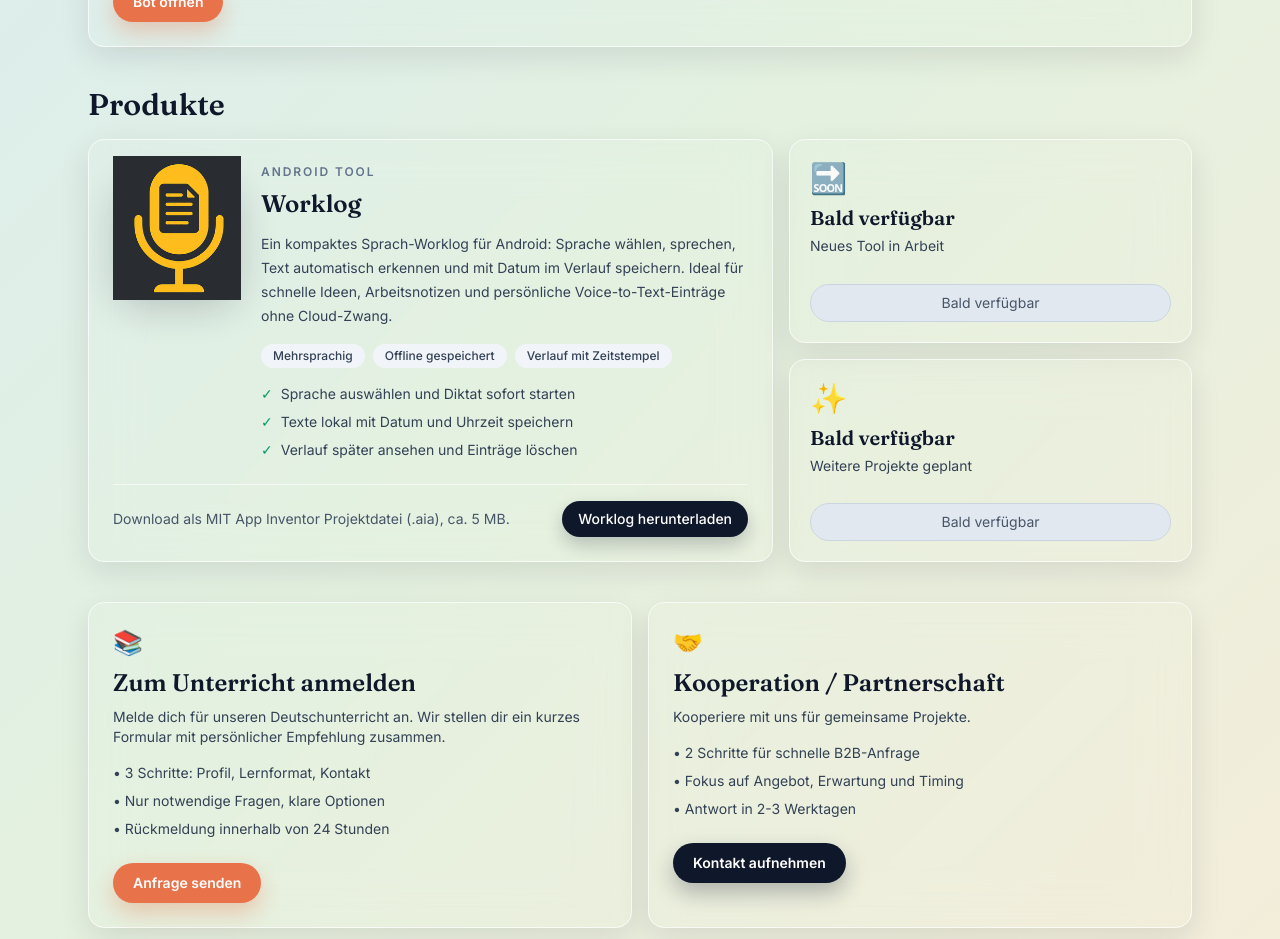
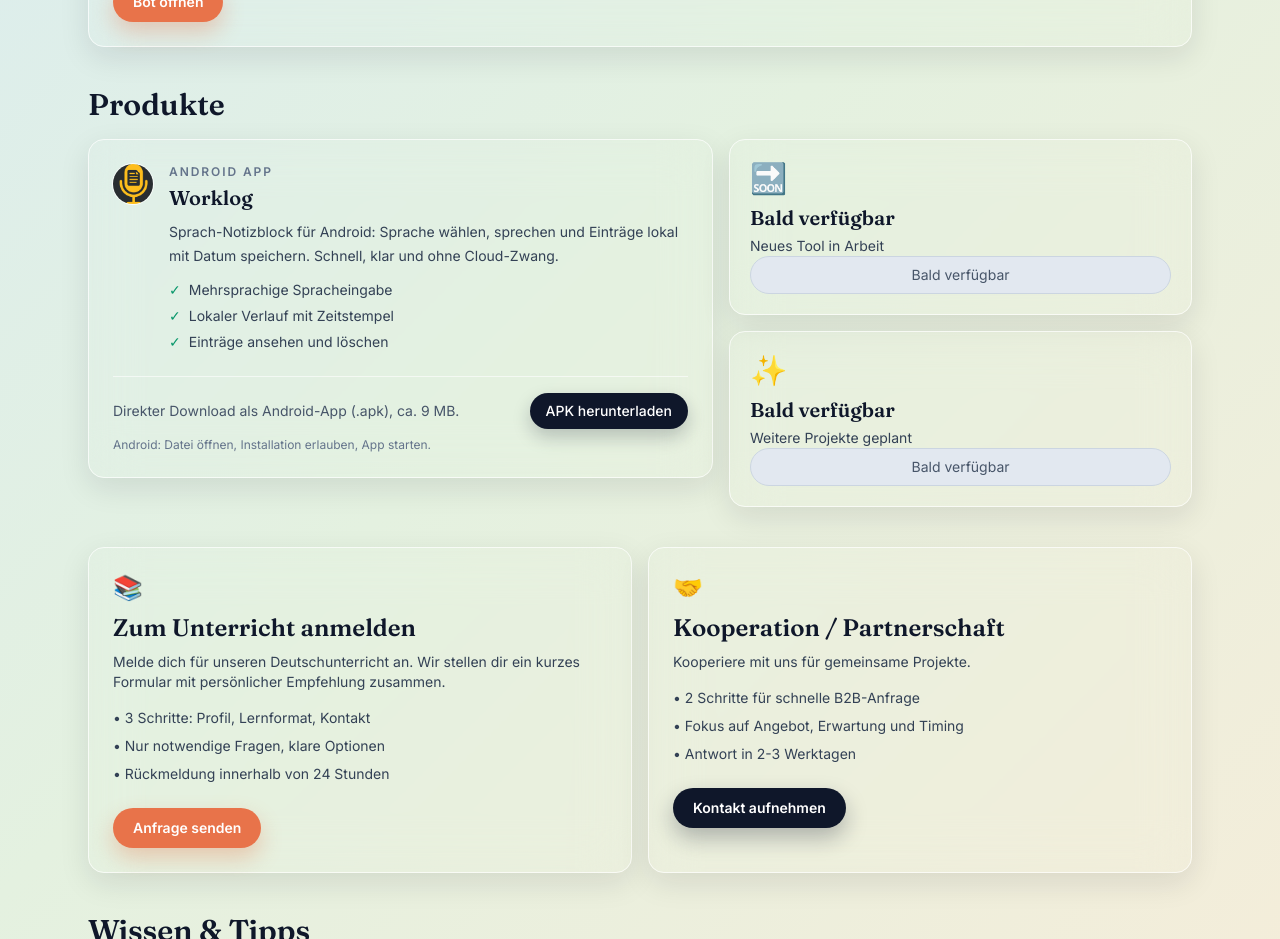
Before and after one commit to Valerii-S84/quiz-arena, a Next.js app in the folder frontend/: page / in a window 1280 px wide. Shown: the part 820-1759 px from the top of the page. Built offline with nearby package versions, Linux system fonts and the light colour scheme; no server answers.

Commit message:
feat(frontend): compact worklog card and switch download to apk

```diff
--- a/frontend/app/(public)/page.tsx
+++ b/frontend/app/(public)/page.tsx
@@ -19,7 +19,7 @@ const TELEGRAM_CHANNEL_URL =
 const BOT_LOGO_PATH = "/logo/bot-logo.jpg";
 const CHANNEL_LOGO_PATH = "/logo/channel-logo.jpg";
 const WORKLOG_LOGO_PATH = "/products/worklog/logo.png";
-const WORKLOG_DOWNLOAD_PATH = "/downloads/worklog/direct-hoofdrapport.aia";
+const WORKLOG_DOWNLOAD_PATH = "/downloads/worklog/direct-hoofdrapport.apk";
 
 const GLASS_CARD_CLASS =
   "rounded-2xl border border-white/70 bg-white/74 shadow-[0_10px_30px_rgba(15,23,42,0.10)] backdrop-blur-xl transition-all duration-200 hover:-translate-y-0.5 hover:shadow-[0_16px_38px_rgba(15,23,42,0.16)]";
@@ -339,49 +339,39 @@ export default function PublicHomePage() {
 
         <section className="mt-10">
           <h2 className="text-3xl font-semibold text-slate-900">Produkte</h2>
-          <div className="mt-4 grid gap-4 lg:grid-cols-[minmax(0,1.7fr)_minmax(0,1fr)]">
+          <div className="mt-4 grid gap-4 lg:grid-cols-[minmax(0,1.35fr)_minmax(0,1fr)] lg:items-start">
             <article className={`${GLASS_CARD_CLASS} p-5 sm:p-6`}>
-              <div className="flex flex-col gap-5 sm:flex-row sm:items-start">
-                <div className="mx-auto flex h-28 w-28 shrink-0 items-center justify-center rounded-[2rem] bg-[linear-gradient(180deg,#1f2937_0%,#111827_100%)] shadow-[0_18px_36px_rgba(15,23,42,0.18)] sm:mx-0 sm:h-32 sm:w-32">
+              <div className="flex items-start gap-4">
+                <div className="relative h-10 w-10 shrink-0 overflow-hidden rounded-full ring-1 ring-white/80">
                   <Image
                     src={WORKLOG_LOGO_PATH}
                     alt="Worklog Logo"
-                    width={96}
-                    height={108}
-                    className="h-auto w-auto object-contain"
+                    fill
+                    sizes="40px"
+                    className="object-cover"
                   />
                 </div>
                 <div className="flex flex-1 flex-col">
                   <p className="text-xs font-semibold uppercase tracking-[0.16em] text-slate-500">
-                    Android Tool
+                    Android App
                   </p>
-                  <h4 className="mt-2 text-2xl font-semibold text-slate-900">Worklog</h4>
-                  <p className="mt-3 text-sm leading-6 text-slate-700">
-                    Ein kompaktes Sprach-Worklog für Android: Sprache wählen, sprechen, Text
-                    automatisch erkennen und mit Datum im Verlauf speichern. Ideal für schnelle
-                    Ideen, Arbeitsnotizen und persönliche Voice-to-Text-Einträge ohne Cloud-Zwang.
+                  <h4 className="mt-1 text-xl font-semibold text-slate-900">Worklog</h4>
+                  <p className="mt-2 text-sm leading-6 text-slate-700">
+                    Sprach-Notizblock für Android: Sprache wählen, sprechen und Einträge lokal mit
+                    Datum speichern. Schnell, klar und ohne Cloud-Zwang.
                   </p>
-                  <div className="mt-4 flex flex-wrap gap-2 text-xs font-medium text-slate-700">
-                    <span className="rounded-full bg-slate-100 px-3 py-1">Mehrsprachig</span>
-                    <span className="rounded-full bg-slate-100 px-3 py-1">
-                      Offline gespeichert
-                    </span>
-                    <span className="rounded-full bg-slate-100 px-3 py-1">
-                      Verlauf mit Zeitstempel
-                    </span>
-                  </div>
-                  <ul className="mt-4 space-y-2 text-sm text-slate-700">
+                  <ul className="mt-3 space-y-1.5 text-sm text-slate-700">
                     <li className="flex gap-2">
                       <span className="text-emerald-600">✓</span>
-                      <span>Sprache auswählen und Diktat sofort starten</span>
+                      <span>Mehrsprachige Spracheingabe</span>
                     </li>
                     <li className="flex gap-2">
                       <span className="text-emerald-600">✓</span>
-                      <span>Texte lokal mit Datum und Uhrzeit speichern</span>
+                      <span>Lokaler Verlauf mit Zeitstempel</span>
                     </li>
                     <li className="flex gap-2">
                       <span className="text-emerald-600">✓</span>
-                      <span>Verlauf später ansehen und Einträge löschen</span>
+                      <span>Einträge ansehen und löschen</span>
                     </li>
                   </ul>
                 </div>
@@ -389,16 +379,19 @@ export default function PublicHomePage() {
 
               <div className="mt-6 flex flex-col gap-3 border-t border-white/60 pt-4 sm:flex-row sm:items-center sm:justify-between">
                 <p className="text-sm text-slate-600">
-                  Download als MIT App Inventor Projektdatei (.aia), ca. 5 MB.
+                  Direkter Download als Android-App (.apk), ca. 9 MB.
                 </p>
                 <a
                   href={WORKLOG_DOWNLOAD_PATH}
-                  download="worklog-direct-hoofdrapport.aia"
+                  download="worklog-direct-hoofdrapport.apk"
                   className="inline-flex items-center justify-center rounded-full bg-slate-900 px-4 py-2 text-sm font-medium text-white shadow-[0_8px_18px_rgba(15,23,42,0.22)] transition hover:bg-slate-800"
                 >
-                  Worklog herunterladen
+                  APK herunterladen
                 </a>
               </div>
+              <p className="mt-2 text-xs text-slate-500">
+                Android: Datei öffnen, Installation erlauben, App starten.
+              </p>
             </article>
 
             <div className="grid gap-4 sm:grid-cols-2 lg:grid-cols-1">
```
Also changed, not shown: 1 other file (tests, documents, lock files or other folders).
